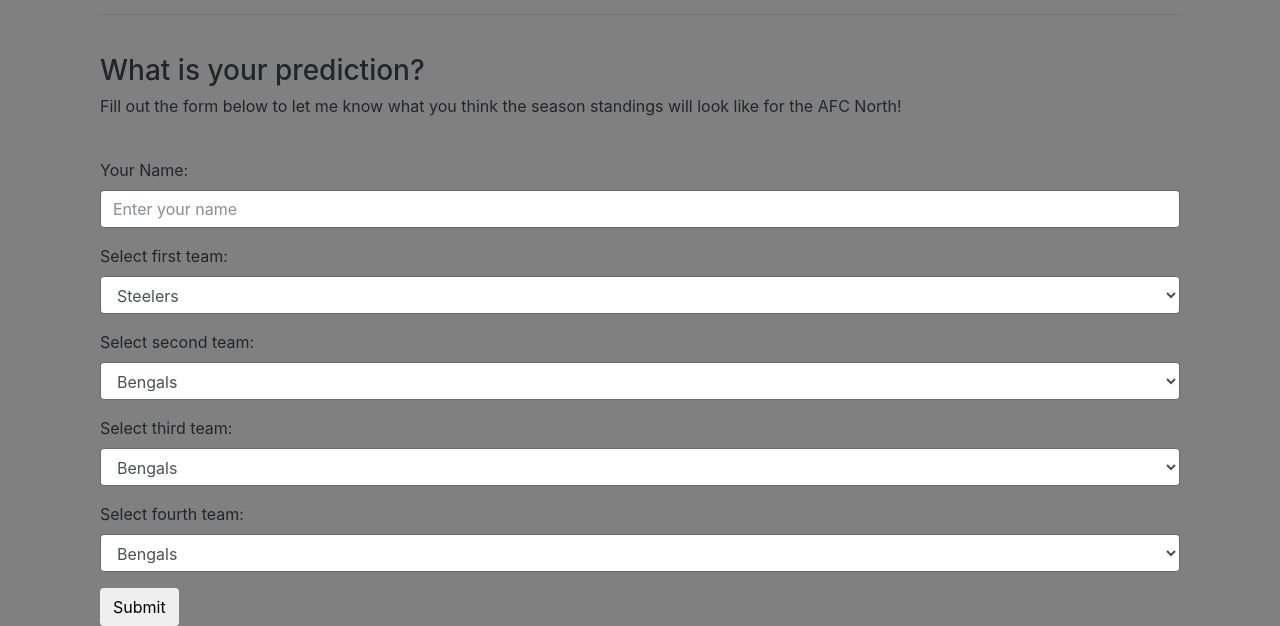
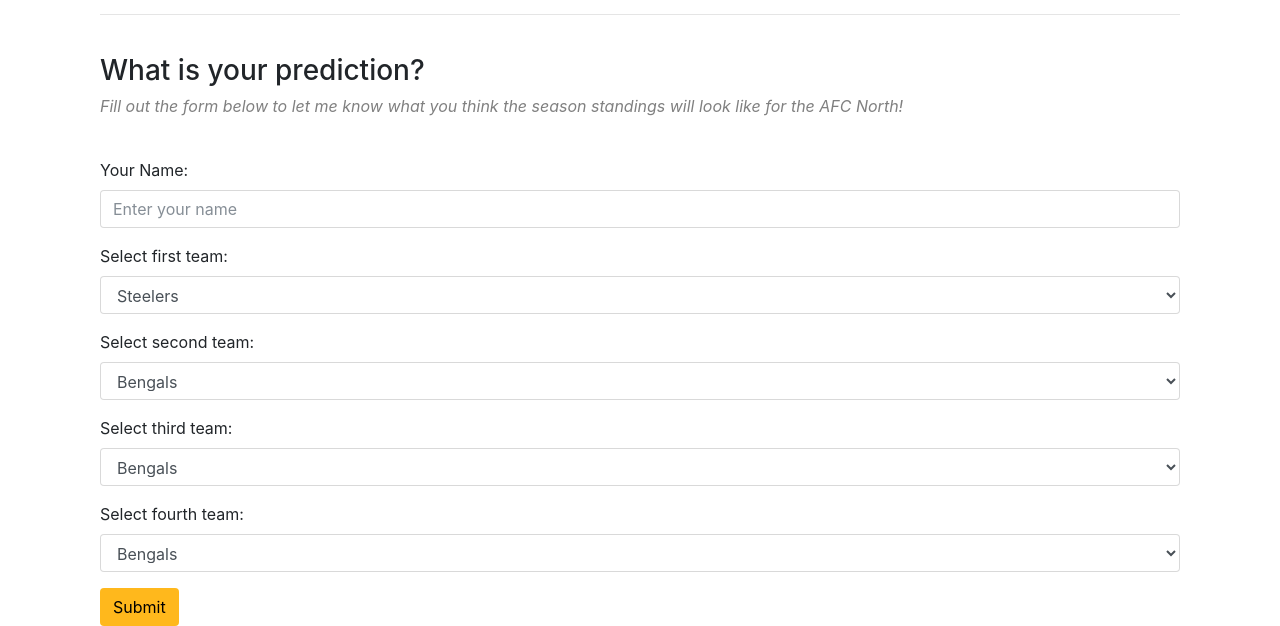
Before and after one commit to melanieps1/learning-heroku, a website: page index.html in a window 1280 px wide. Shown: the part 489-1115 px from the top of the page. Drawn offline with nearby package versions, Linux system fonts and the light colour scheme; files that its build step writes are made by us from their sources.

Commit message:
Finally linked css page and made some button style changes

```diff
--- a/assets/style.css
+++ b/assets/style.css
@@ -1,9 +1,16 @@
-.col-sm-4 {
-	padding: 15px;
-    border: 1px solid #D8D8D8;
-    text-color: white;
+p {
+    color: gray;
+    font-style: italic;
 }
 
-body {
-	background: gray;
+.table-hover tbody tr:hover {
+  background-color: rgba(255, 184, 28, 0.07);
 }
+
+.btn-default {
+	background-color: #FFB81C;
+}
+
+.btn-default:hover {
+	background-color: #ffcc5b;
+}
--- a/index.html
+++ b/index.html
@@ -8,7 +8,8 @@
     <link rel="stylesheet" href="https://maxcdn.bootstrapcdn.com/bootstrap/4.0.0-beta/css/bootstrap.min.css" integrity="sha384-/Y6pD6FV/Vv2HJnA6t+vslU6fwYXjCFtcEpHbNJ0lyAFsXTsjBbfaDjzALeQsN6M" crossorigin="anonymous">
 
     <title>Melanie's fun Heroku demo page</title>
-    <link href="style.css" type="text/css" rel="stylesheet">
+    <link href="assets/style.css" type="text/css" rel="stylesheet">
+
 
     <!-- Bootstrap version 3 basics
     <meta charset="utf-8">
@@ -18,6 +19,7 @@
     <script src="https://maxcdn.bootstrapcdn.com/bootstrap/3.3.7/js/bootstrap.min.js"></script> -->
 
   </head>
+
   <body>
 
     <div class="container-fluid">
```
